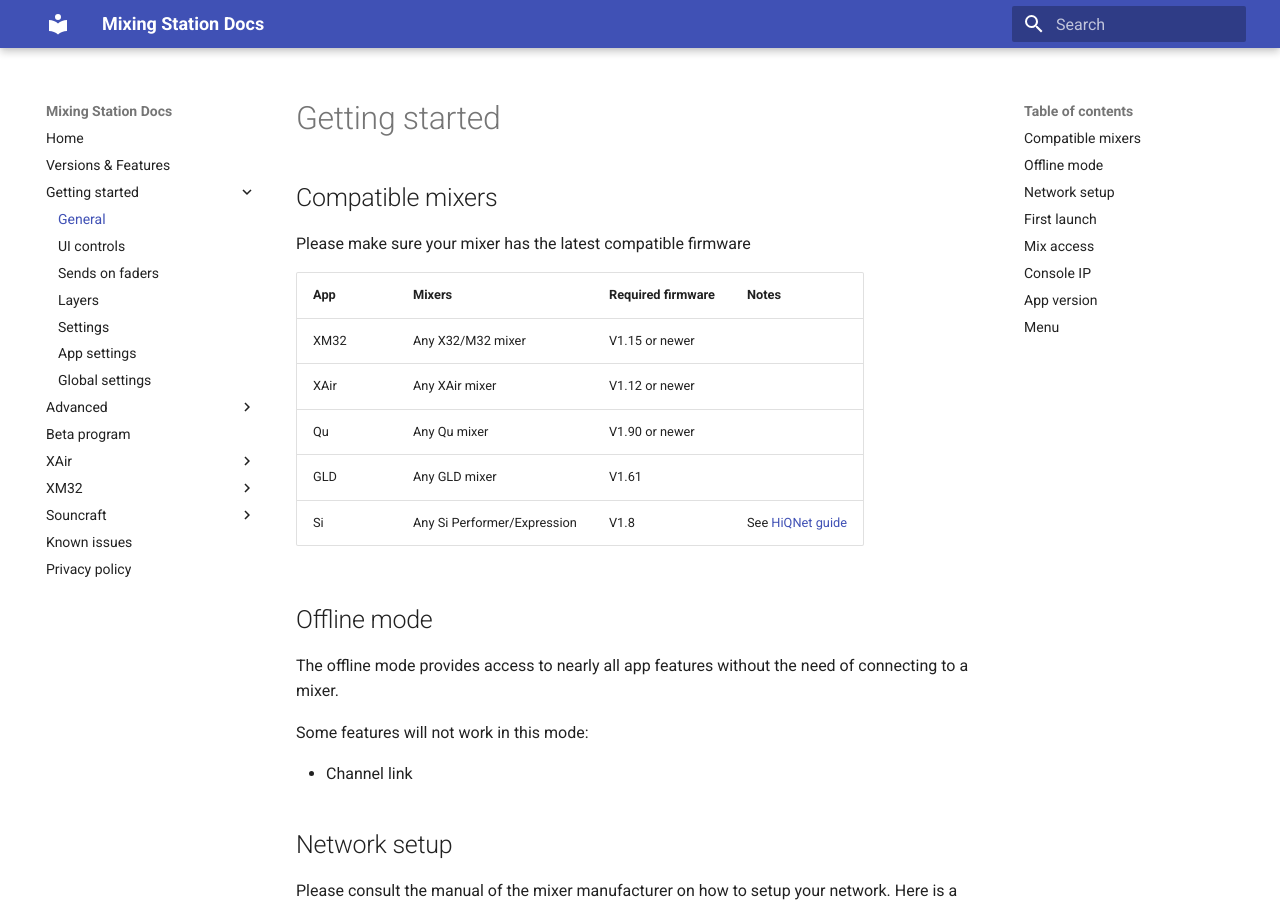
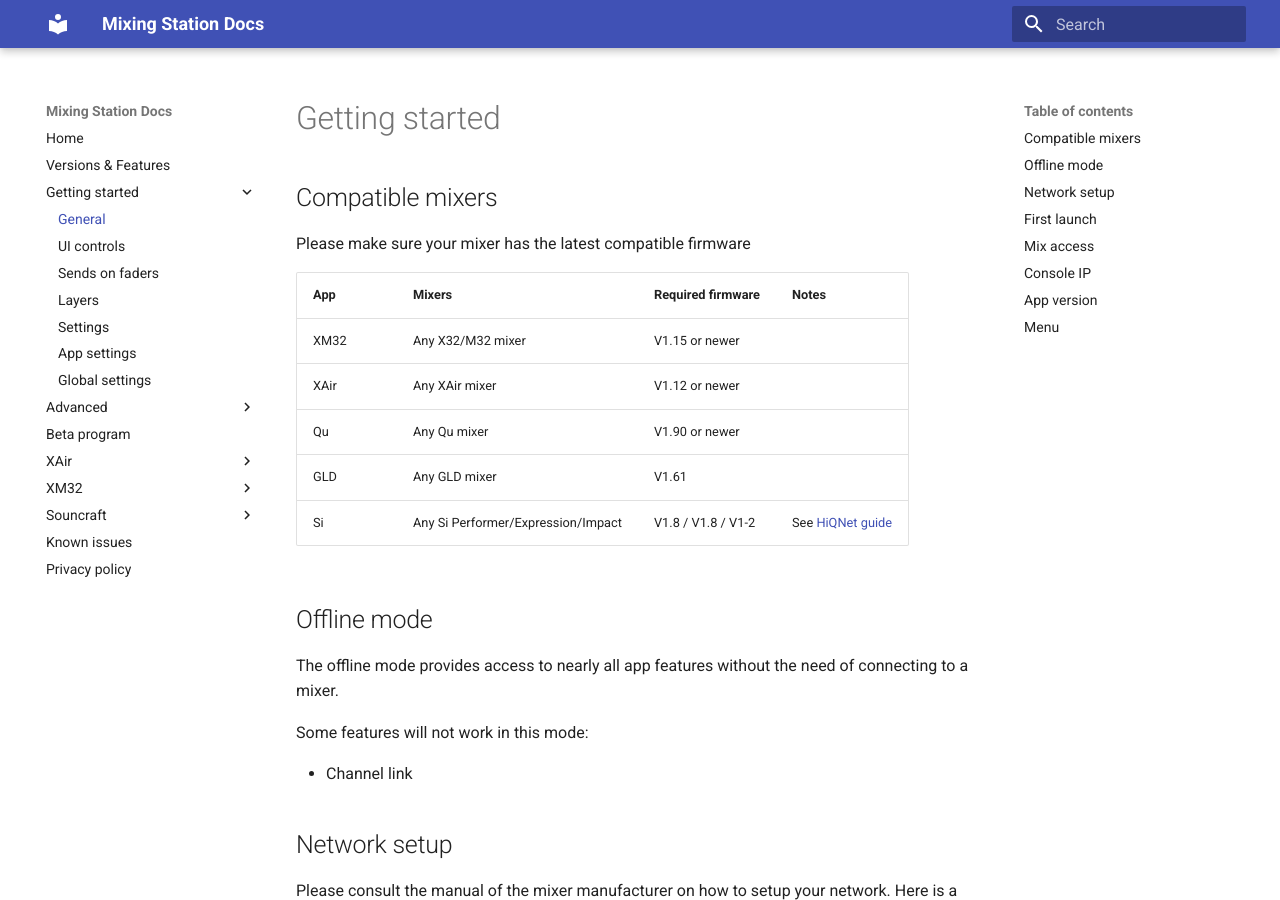
Before and after one commit to davidgiga1993/mixing-station-docs, an MkDocs documentation site: the page built from docs/getting-started.md, in a window 1280 px wide and 900 px high. Built offline with MkDocs 1.6.1 and Material for MkDocs 9.7.7, drawn with Linux system fonts in a browser that asks for light colours.

Commit message:
Update getting-started.md

```diff
--- a/docs/getting-started.md
+++ b/docs/getting-started.md
@@ -9,7 +9,7 @@
 | XAir | Any XAir mixer | V1.12 or newer | |
 | Qu | Any Qu mixer | V1.90 or newer | |
 | GLD | Any GLD mixer | V1.61 | |
-| Si | Any Si Performer/Expression | V1.8 | See [HiQNet guide](soundcraft/hiqnet.md)
+| Si | Any Si Performer/Expression/Impact | V1.8 / V1.8 / V1-2 | See [HiQNet guide](soundcraft/hiqnet.md)
 
 
 ## Offline mode
```
